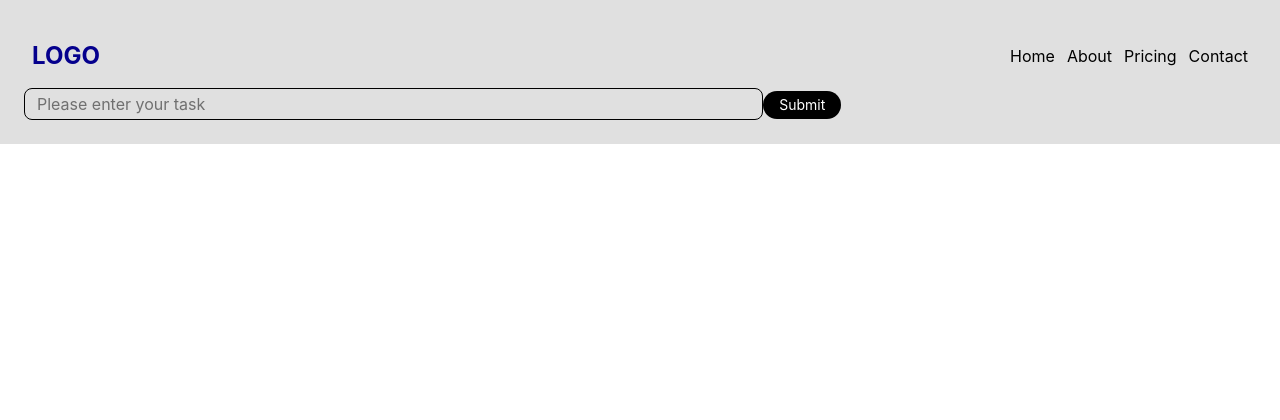
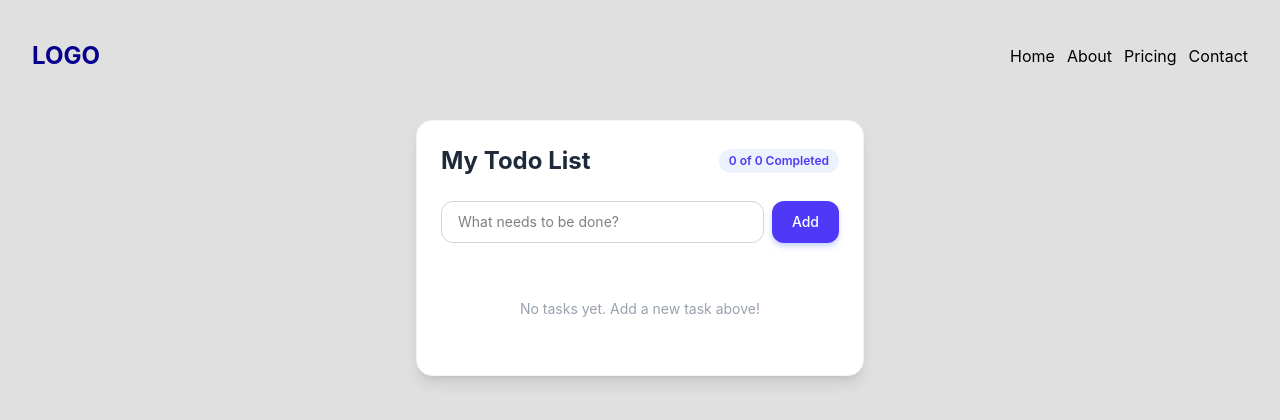
Before and after one commit to Jerryemmanuel01/pb-react-intro, a React (Vite) app: page / in a window 1280 px wide. Shown: the top 420 px of the page. Built offline with nearby package versions, Linux system fonts and the light colour scheme.

Commit message:
react todo app

```diff
--- a/package.json
+++ b/package.json
@@ -11,6 +11,7 @@
   },
   "dependencies": {
     "@tailwindcss/vite": "^4.3.3",
+    "lucide-react": "^1.42.0",
     "react": "^19.2.8",
     "react-dom": "^19.2.8",
     "react-phone-input-2": "^2.15.1",
--- a/src/App.jsx
+++ b/src/App.jsx
@@ -1,5 +1,6 @@
 import Navbar from "./components/Navbar";
 import Hero from "./components/Hero";
+import Tasks from "./components/Tasks";
 import { useState } from "react";
 import Login from "./components/Login";
 
@@ -105,10 +106,10 @@ function App() {
     },
   ];
   return (
-    <div className="bg-[#e0e0e0] py-6">
+    <div className="bg-[#e0e0e0] min-h-screen py-6">
       <Navbar setIsLoggedIn={setIsLoggedIn} isLoggedIn={isLoggedIn} />
-      <Hero users={users} />
-
+      <Tasks />
+      {/* <Hero users={users} /> */}
 
       {/*
       {isLoggedIn ? (
--- a/src/components/Tasks.jsx
+++ b/src/components/Tasks.jsx
@@ -1,41 +1,117 @@
 import { useState } from "react";
+import { Trash } from "lucide-react";
 
 const Tasks = () => {
+  const LSKey = "todoReactTask";
   const [tasks, setTasks] = useState([]);
-  const [task, setTask] = useState("");
 
-  console.log(tasks);
+  const [taskText, setTaskText] = useState("");
 
-  const handleSubmit = (e) => {
+  const handleSubmit = async (e) => {
     e.preventDefault();
 
-    setTasks((prev) => [...prev, task]);
+    if (!taskText.trim()) return alert("Please enter a task.");
+
+    const newTask = {
+      id: Date.now(),
+      text: taskText.trim(),
+      completed: false,
+    };
+
+    await setTasks((prev) => [...prev, newTask]);
+
+    setTaskText("");
 
     console.log(tasks);
 
-    setTask("");
+    localStorage.setItem(LSKey, JSON.stringify(tasks));
   };
+
+  const toggleTask = (id) => {
+    setTasks((prev) =>
+      prev.map((task) =>
+        task.id === id ? { ...task, completed: !task.completed } : task,
+      ),
+    );
+  };
+
+  const deleteTask = (id) => {
+    setTasks((prev) => prev.filter((task) => task.id !== id));
+  };
+
+  const completedCount = tasks.filter((task) => task.completed).length;
+
   return (
-    <div>
-      <form onSubmit={handleSubmit}>
+    <div className="max-w-md mx-auto my-8 p-6 bg-white rounded-2xl shadow-lg border border-gray-100">
+      <div className="flex items-center justify-between mb-6">
+        <h2 className="text-2xl font-bold text-gray-800">My Todo List</h2>
+        <span className="text-xs font-semibold px-2.5 py-1 bg-indigo-50 text-indigo-600 rounded-full">
+          {completedCount} of {tasks.length} Completed
+        </span>
+      </div>
+
+      <form onSubmit={handleSubmit} className="flex gap-2 mb-6">
         <input
           type="text"
           name="task"
           id="task"
-          placeholder="Please enter your task"
-          className="border rounded-lg px-3 w-3/5 h-8"
-          value={task}
-          onChange={(e) => setTask(e.target.value)}
+          placeholder="What needs to be done?"
+          className="flex-1 border border-gray-300 rounded-xl px-4 py-2.5 text-sm focus:outline-none focus:ring-2 focus:ring-indigo-500 focus:border-transparent transition-all"
+          value={taskText}
+          onChange={(e) => setTaskText(e.target.value)}
         />
-        <button className="bg-black text-white px-4 py-1 rounded-2xl text-sm">
-          Submit
+        <button
+          type="submit"
+          className="bg-indigo-600 hover:bg-indigo-700 active:scale-95 text-white font-medium px-5 py-2.5 rounded-xl text-sm transition-all shadow-md shadow-indigo-200"
+        >
+          Add
         </button>
       </form>
 
-      <div>
-        {tasks.map((val, i) => (
-          <p key={i}>{val}</p>
-        ))}
+      <div className="space-y-2">
+        {tasks.length === 0 ? (
+          <div className="text-center py-8 text-gray-400 text-sm">
+            No tasks yet. Add a new task above!
+          </div>
+        ) : (
+          tasks.map((item) => (
+            <div
+              key={item.id}
+              className={`flex items-center justify-between p-3.5 rounded-xl border transition-all ${
+                item.completed
+                  ? "bg-gray-50 border-gray-200 text-gray-400"
+                  : "bg-white border-gray-100 text-gray-700 hover:border-gray-300 shadow-xs"
+              }`}
+            >
+              <div
+                className="flex items-center gap-3 cursor-pointer flex-1 mr-2"
+                onClick={() => toggleTask(item.id)}
+              >
+                <input
+                  type="checkbox"
+                  checked={item.completed}
+                  onChange={() => toggleTask(item.id)}
+                  className="w-4 h-4 text-indigo-600 rounded border-gray-300 focus:ring-indigo-500 cursor-pointer"
+                />
+                <span
+                  className={`text-sm font-medium ${
+                    item.completed ? "line-through text-gray-400" : ""
+                  }`}
+                >
+                  {item.text}
+                </span>
+              </div>
+              <button
+                type="button"
+                onClick={() => deleteTask(item.id)}
+                className="text-gray-400 hover:text-red-500 p-1 rounded-lg hover:bg-red-50 transition-colors"
+                title="Delete Task"
+              >
+                <Trash className="w-4 h-4" />
+              </button>
+            </div>
+          ))
+        )}
       </div>
     </div>
   );
```
Also changed, not shown: 1 other file (tests, documents, lock files or other folders).
